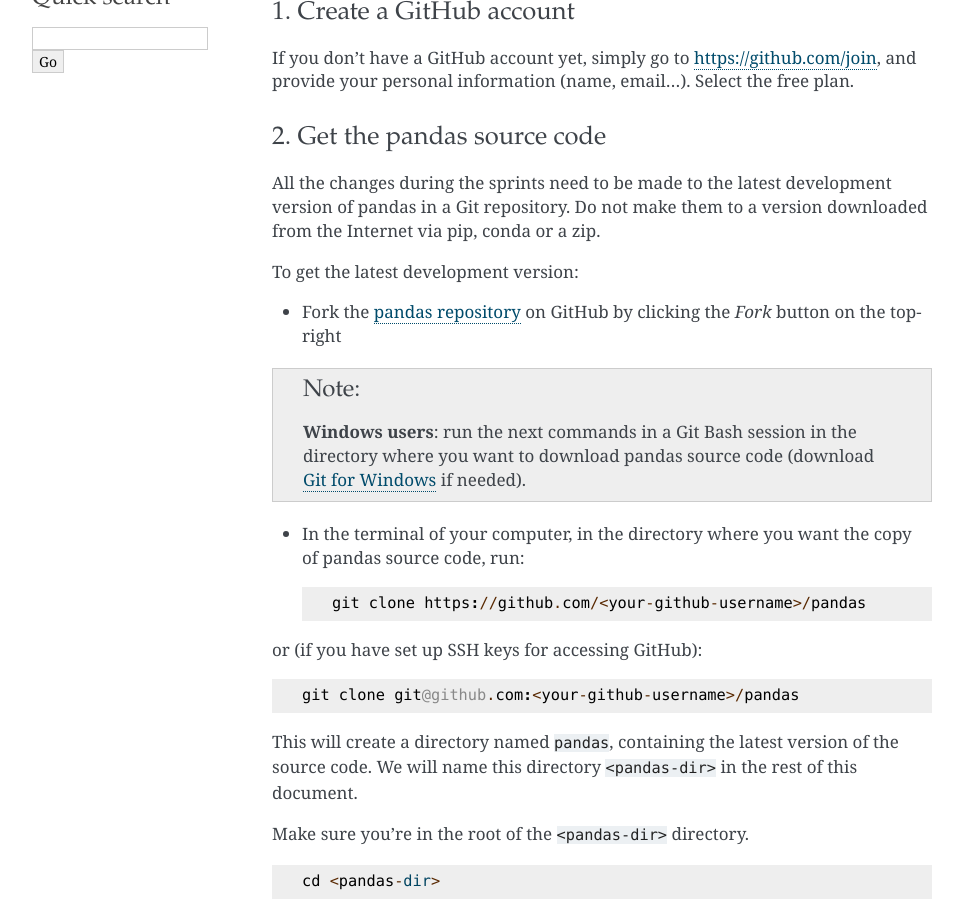
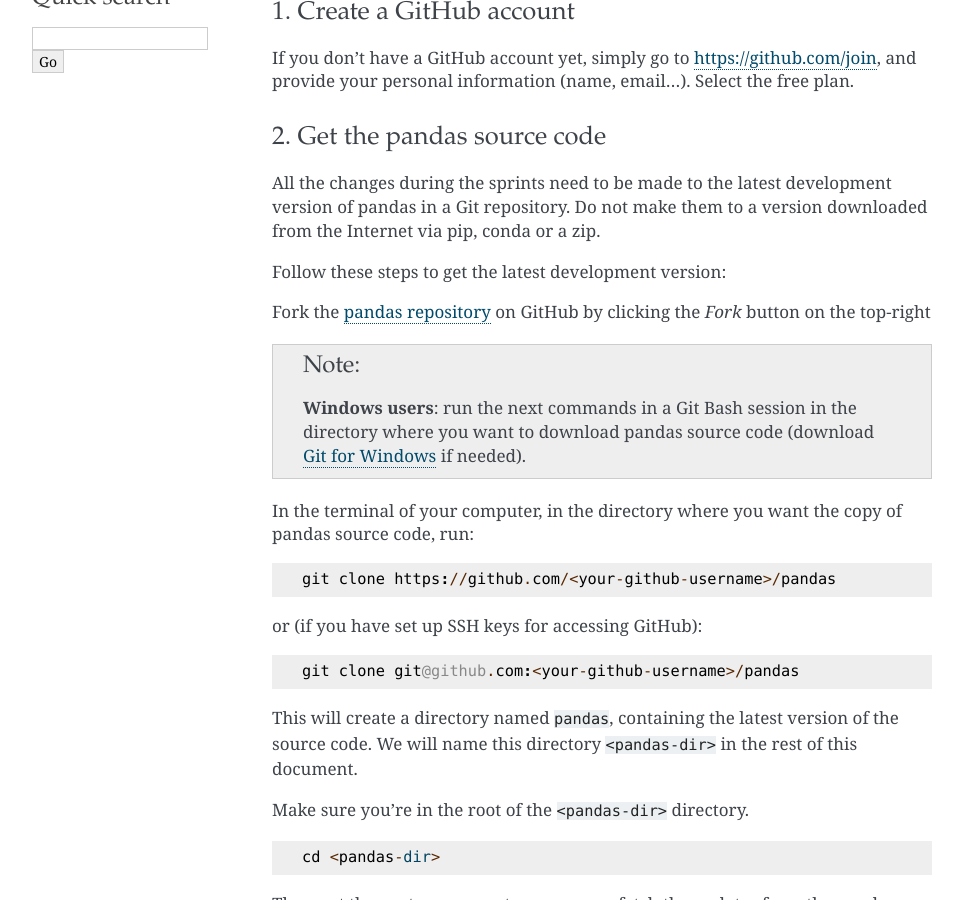
Before and after one commit to python-sprints/python-sprints.github.io, a Jekyll site: the page pandas/guide/pandas_setup.html, which Jekyll copies as it is, in a window 1280 px wide and 900 px high, scrolled down 663 px. Shown: the whole window, without its empty margins (148-1111 px from the left). Built offline with Jekyll 4.4.1, drawn with Linux system fonts in a browser that asks for light colours.

Commit message:
Regenerate html

```diff
--- a/pandas/guide/pandas_setup.html
+++ b/pandas/guide/pandas_setup.html
@@ -71,25 +71,20 @@
 <p>All the changes during the sprints need to be made to the latest development
 version of pandas in a Git repository. Do not make them to a version downloaded
 from the Internet via pip, conda or a zip.</p>
-<p>To get the latest development version:</p>
-<ul class="simple">
-<li>Fork the <a class="reference external" href="https://github.com/pandas-dev/pandas">pandas repository</a> on
-GitHub by clicking the <cite>Fork</cite> button on the top-right</li>
-</ul>
+<p>Follow these steps to get the latest development version:</p>
+<p>Fork the <a class="reference external" href="https://github.com/pandas-dev/pandas">pandas repository</a> on GitHub
+by clicking the <cite>Fork</cite> button on the top-right</p>
 <div class="admonition note">
 <p class="first admonition-title">Note</p>
 <p class="last"><strong>Windows users</strong>: run the next commands in a Git Bash session in the
 directory where you want to download pandas source code (download <a class="reference external" href="https://gitforwindows.org/">Git for
 Windows</a> if needed).</p>
 </div>
-<ul>
-<li><p class="first">In the terminal of your computer, in the directory where you want the copy of
+<p>In the terminal of your computer, in the directory where you want the copy of
 pandas source code, run:</p>
 <div class="highlight-default"><div class="highlight"><pre><span></span><span class="n">git</span> <span class="n">clone</span> <span class="n">https</span><span class="p">:</span><span class="o">//</span><span class="n">github</span><span class="o">.</span><span class="n">com</span><span class="o">/&lt;</span><span class="n">your</span><span class="o">-</span><span class="n">github</span><span class="o">-</span><span class="n">username</span><span class="o">&gt;/</span><span class="n">pandas</span>
 </pre></div>
 </div>
-</li>
-</ul>
 <p>or (if you have set up SSH keys for accessing GitHub):</p>
 <div class="highlight-default"><div class="highlight"><pre><span></span><span class="n">git</span> <span class="n">clone</span> <span class="n">git</span><span class="nd">@github</span><span class="o">.</span><span class="n">com</span><span class="p">:</span><span class="o">&lt;</span><span class="n">your</span><span class="o">-</span><span class="n">github</span><span class="o">-</span><span class="n">username</span><span class="o">&gt;/</span><span class="n">pandas</span>
 </pre></div>
@@ -120,15 +115,14 @@
 </div>
 <div class="section" id="set-up-a-python-environment">
 <h3>3. Set up a Python environment<a class="headerlink" href="#set-up-a-python-environment" title="Permalink to this headline">¶</a></h3>
-<ul class="simple">
-<li>Download and install <a class="reference external" href="https://www.anaconda.com/download/">Anaconda</a>.</li>
-</ul>
+<ul>
+<li><p class="first">Download and install <a class="reference external" href="https://www.anaconda.com/download/">Anaconda</a>.</p>
 <div class="admonition note">
 <p class="first admonition-title">Note</p>
 <p class="last"><strong>Windows users</strong>: run the next commands in the Anaconda Prompt (found in the Anaconda
 folder of the Start menu).</p>
 </div>
-<ul>
+</li>
 <li><p class="first">Activate conda in one of the following ways (or equivalent, if you know what
 you’re doing):</p>
 <blockquote>
@@ -145,14 +139,12 @@
 <div class="highlight-default"><div class="highlight"><pre><span></span><span class="n">conda</span> <span class="n">env</span> <span class="n">create</span> <span class="o">-</span><span class="n">n</span> <span class="n">pandas_dev</span> <span class="o">-</span><span class="n">f</span> <span class="o">&lt;</span><span class="n">path</span><span class="o">-</span><span class="n">to</span><span class="o">-</span><span class="n">pandas</span><span class="o">-</span><span class="nb">dir</span><span class="o">&gt;/</span><span class="n">ci</span><span class="o">/</span><span class="n">environment</span><span class="o">-</span><span class="n">dev</span><span class="o">.</span><span class="n">yaml</span>
 </pre></div>
 </div>
-</li>
-</ul>
 <div class="admonition note">
 <p class="first admonition-title">Note</p>
 <p class="last"><strong>Windows users</strong>: If you’re copy-pasting the path, replace all pasted
 <code class="docutils literal"><span class="pre">\</span></code> characters with <code class="docutils literal"><span class="pre">/</span></code> for the command to work.</p>
 </div>
-<ul>
+</li>
 <li><p class="first">Activate the new conda environment:</p>
 <div class="highlight-default"><div class="highlight"><pre><span></span><span class="n">source</span> <span class="n">activate</span> <span class="n">pandas_dev</span>
 </pre></div>
```
Also changed, not shown: pandas/guide/_sources/pandas_setup.rst.txt (+7 -7 lines).
